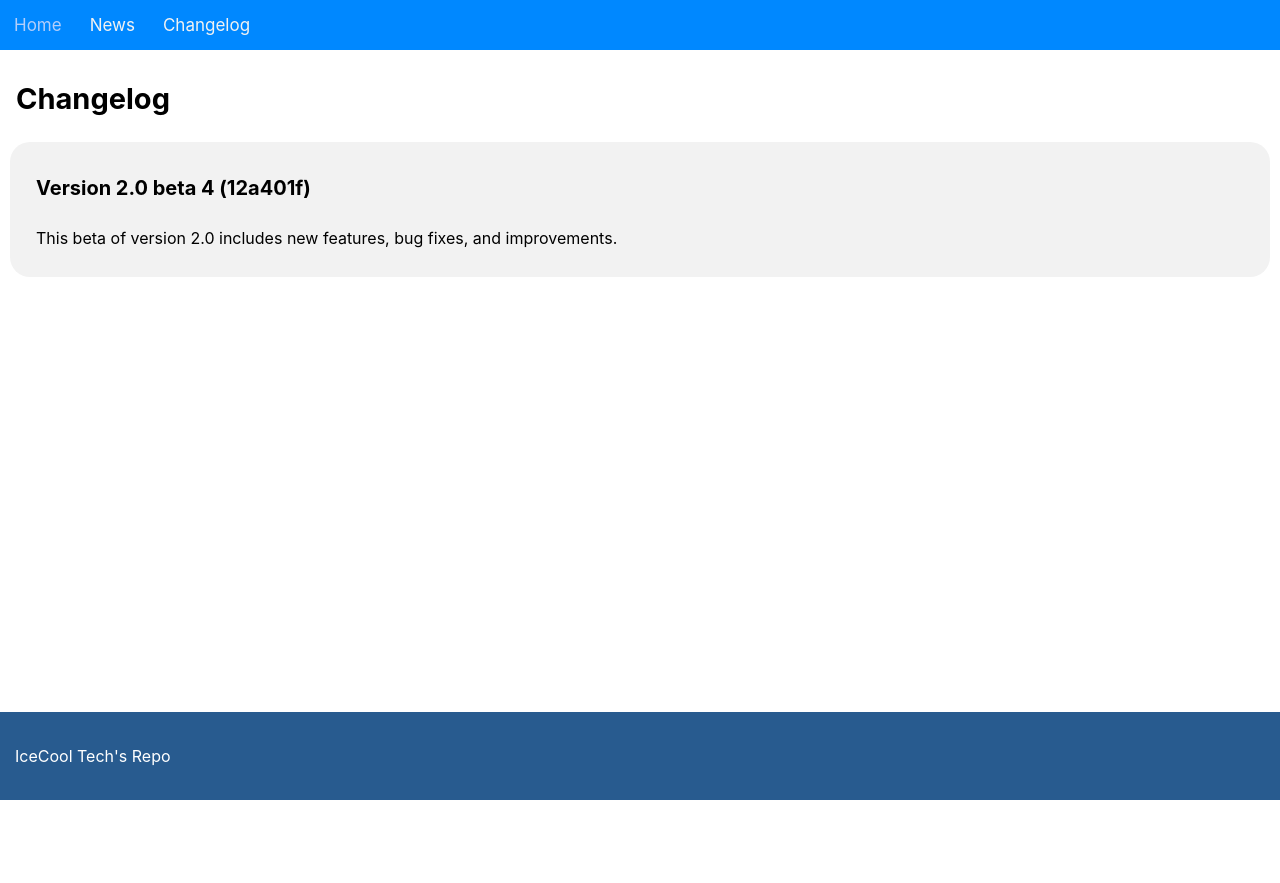
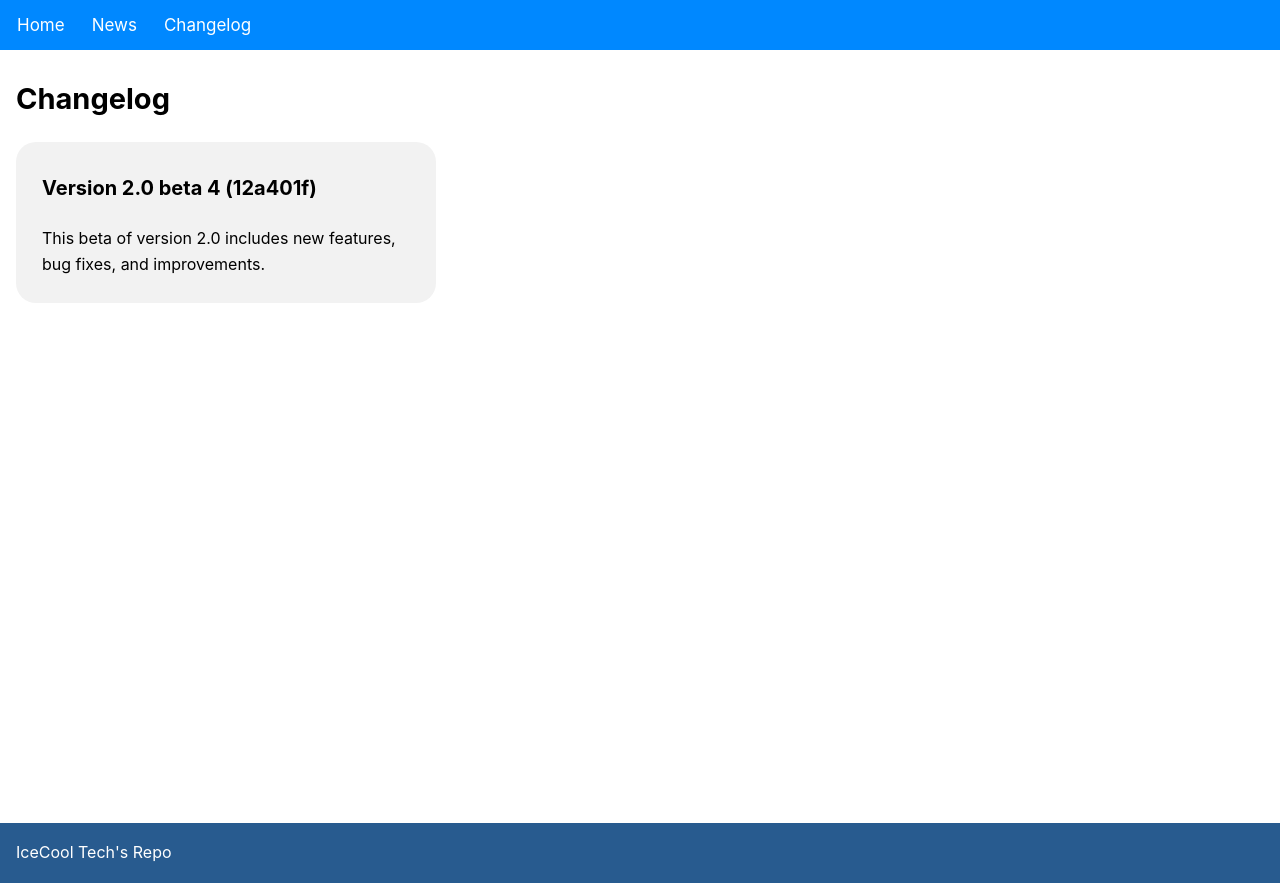
Before and after one commit to HexaCoreRepo/HexaCoreRepo.github.io, a plain HTML site: page about.html in a window 1280 px wide. Before the commit the page ends 800 px from the top, so only its background shows below. Drawn offline with Linux system fonts and the light colour scheme.

Commit message:
Update about.html

```diff
--- a/about.html
+++ b/about.html
@@ -19,6 +19,34 @@
     </style>
 </head>
 
+<head>
+<style>
+ .topnav {
+  overflow: hidden;
+  background-color: #0088FF;
+  width: 100%;
+  height: 50px;
+  position: fixed;
+  top: 0px;
+}
+
+.topnav a {
+  float: left;
+  color: #FFFFFF;
+  text-align: center;
+  padding: 12px 10px;
+  font-size: 17px;
+  text-decoration: none;
+  margin-left: 7px;
+}
+
+.topnav a:hover {
+  color: #B4CEFA;
+}
+</style>
+</head>
+<body>
+
  <div class="topnav">
   <a href="./index.html">Home</a>
   <a href="./news.html">News</a>
@@ -27,30 +55,50 @@
 
  <p style="font-weight:bold;font-size: 29px;margin-left: 16px;margin-bottom: 20px;margin-top: 75px">Changelog</p>
 
- <fieldset class="field">
-   <p style="font-weight:bold;font-size:20px;margin-left: 16px">Version 2.0 beta 4 (12a401f)</p>
-   <p style="margin-left: 16px">This beta of version 2.0 includes new features, bug fixes, and improvements.</p>
- </fieldset>
-
 <head>
 <style>
-footer {
-  text-align: left;
-  padding: 15px;
-  background-color: #285B8F;
-  color: white;
+.field {
   height: auto;
-  width: 100%;
-  bottom: 0px;
-  position: fixed;
+  width: 400px;
+  background-color:#F2F2F2;
+  border-radius:20px;
+  border: 0px solid black;
+  padding: 10px;
+  margin-left: 16px;
 }
 </style>
 </head>
 <body>
 
-<footer>
-  <p>IceCool Tech's Repo<br>
-</footer>
+ <div class="field">
+   <p style="font-weight:bold;font-size:20px;margin-left: 16px">Version 2.0 beta 4 (12a401f)</p>
+   <p style="margin-left: 16px">This beta of version 2.0 includes new features, bug fixes, and improvements.</p>
+ </div>
 
+<head>
+<style>
+html, body {
+    margin:0;
+    padding:0;
+    height:100%;
+}
+#footer {
+    display: inline-block;
+    width: 100%;
+    height: 60px;
+    background-color: #285B8F;
+}
+.text {
+	color: white;
+    text-align: left;
+    margin-left: 16px;
+}
+</style>
+</head>
+<body>
+
+<div id="footer" style="margin-top: 520px">
+<p class="text"><a href="https://twitter.com/IceCoolTechRepo" style="color: white;text-decoration: none">IceCool Tech's Repo</p>
+</div>
 
 </html>
```
